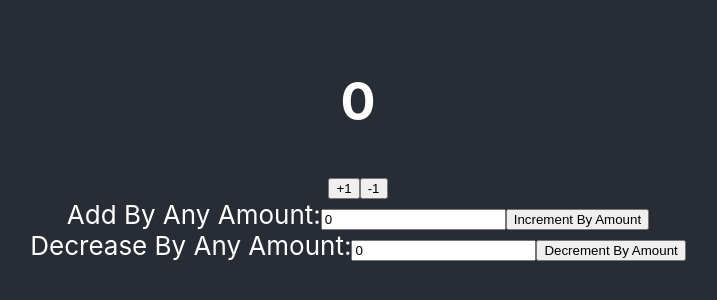
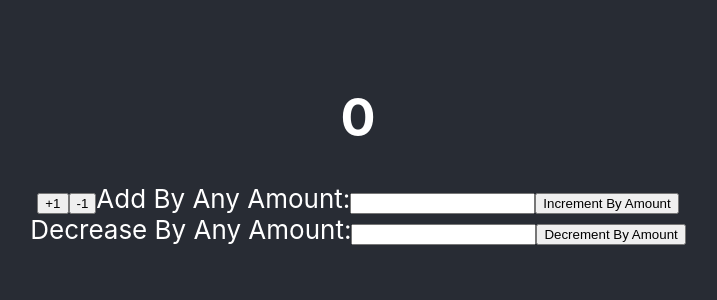
Before and after one commit to ajLapid718/react-redux-counter-display, a React (Create React App) app: page / in a window 1280 px wide. Shown: the part 252-552 px from the top of the page, without its empty margins (282-999 px from the left). Built offline with nearby package versions, Linux system fonts and the light colour scheme.

Commit message:
port over render logic to view

```diff
--- a/src/components/containers/ValueCounterContainer.jsx
+++ b/src/components/containers/ValueCounterContainer.jsx
@@ -52,14 +52,14 @@ class ValueCounterContainer extends Component {
   render() {
     return (
       <div>
-      <ValueCounterView counterValue={this.props.counterValue} handleIncrementByOne={this.handleIncrementByOne} handleDecrementByOne={this.handleDecrementByOne} />
-      <label>Add By Any Amount:</label>
-      <input type="text" name="amountToIncrementBy" value={this.state.amountToIncrementBy} onChange={this.handleAmountChange}></input>
-      <button onClick={this.handleIncrementByAmount}>Increment By Amount</button>
-      <br></br>
-      <label>Decrease By Any Amount:</label>
-      <input type="text" name="amountToDecrementBy" value={this.state.amountToDecrementBy} onChange={this.handleAmountChange}></input>
-      <button onClick={this.handleDecrementByAmount}>Decrement By Amount</button>
+      <ValueCounterView
+        counterValue={this.props.counterValue}
+        handleIncrementByOne={this.handleIncrementByOne}
+        handleDecrementByOne={this.handleDecrementByOne}
+        handleDecrementByAmount={this.handleDecrementByAmount}
+        handleIncrementByAmount={this.handleIncrementByAmount}
+        handleAmountChange={this.handleAmountChange}
+      />
       </div>
     )
   }
--- a/src/components/views/ValueCounterView.jsx
+++ b/src/components/views/ValueCounterView.jsx
@@ -6,6 +6,13 @@ function ValueCounterView(props) {
       <h1>{props.counterValue}</h1>
       <button onClick={props.handleIncrementByOne}>+1</button>
       <button onClick={props.handleDecrementByOne}>-1</button>
+      <label>Add By Any Amount:</label>
+      <input type="text" name="amountToIncrementBy" value={props.amountToIncrementBy} onChange={props.handleAmountChange}></input>
+      <button onClick={props.handleIncrementByAmount}>Increment By Amount</button>
+      <br></br>
+      <label>Decrease By Any Amount:</label>
+      <input type="text" name="amountToDecrementBy" value={props.amountToDecrementBy} onChange={props.handleAmountChange}></input>
+      <button onClick={props.handleDecrementByAmount}>Decrement By Amount</button>
     </div>
   )
 }
```
